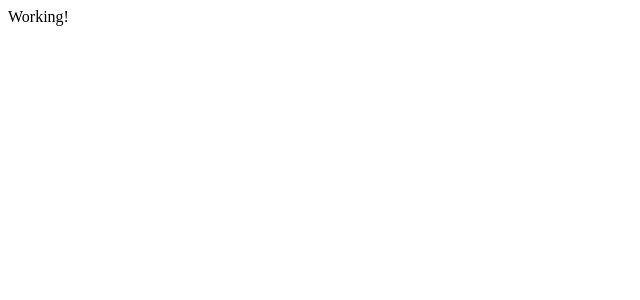
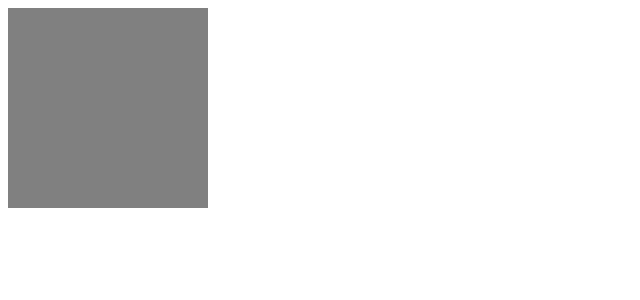
Before and after one commit to glav-git/typescript-react-learning, a React (Create React App) app: page / in a window 1280 px wide. Shown: the top 300 px of the page, without its empty margins (0-640 px from the left). Built offline with nearby package versions, Linux system fonts and the light colour scheme.

Commit message:
add Card component

```diff
--- a/src/App.tsx
+++ b/src/App.tsx
@@ -1,10 +1,9 @@
-import React from "react";
-
+import Card from "./components/Card"
 
 const App = () => {
   return (
     <div>
-      Working!
+      <Card width="200px" height="200px"/>
     </div>
   )
 }
--- /dev/null
+++ b/src/components/Card.tsx
@@ -0,0 +1,16 @@
+import React from 'react';
+
+interface CardProps {
+    width?: string;
+    height?: string;
+}
+
+const Card = ({width, height}: CardProps) => {
+    return (
+        <div style={{width, height, background: 'gray'}}>
+
+        </div>
+    );
+};
+
+export default Card;
```
